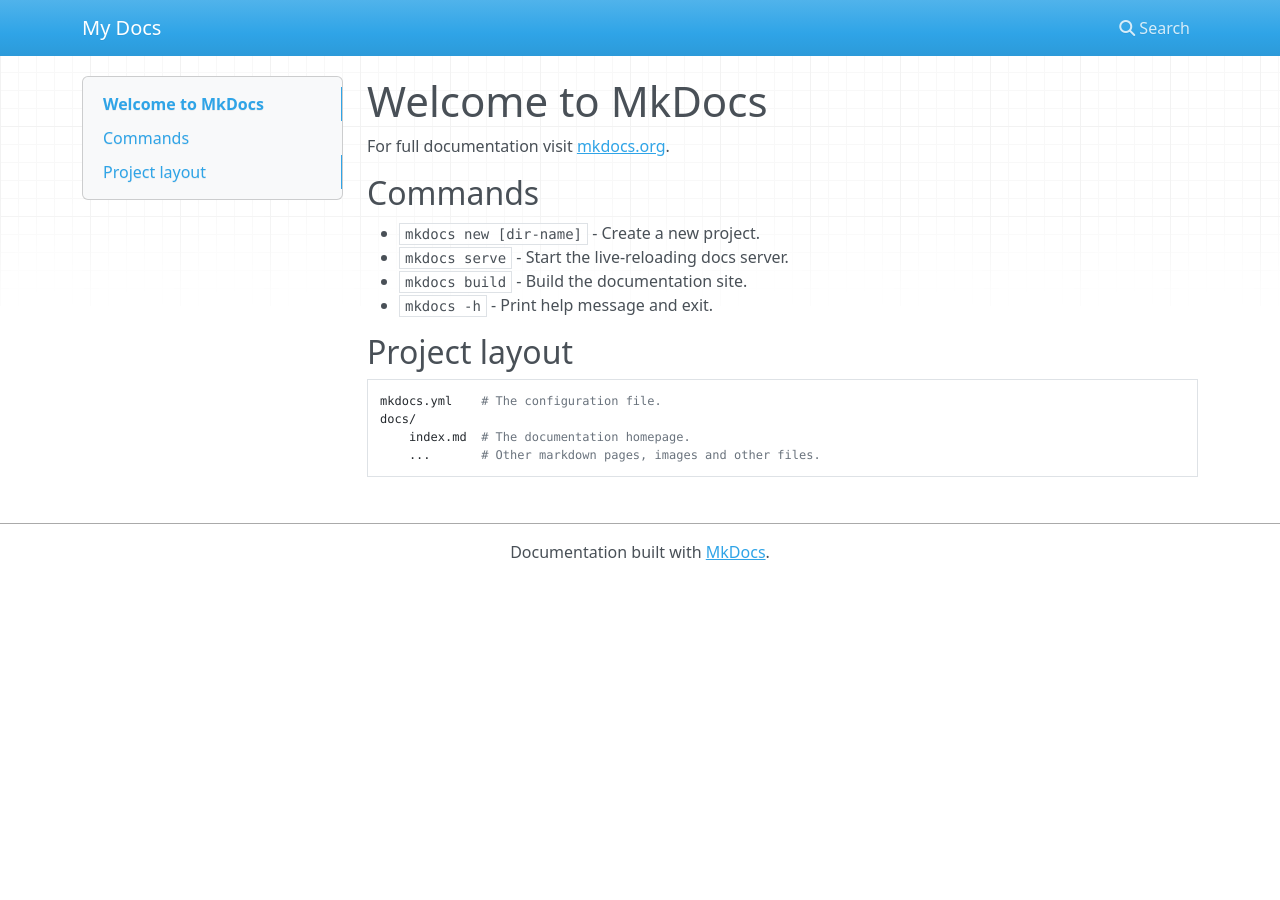
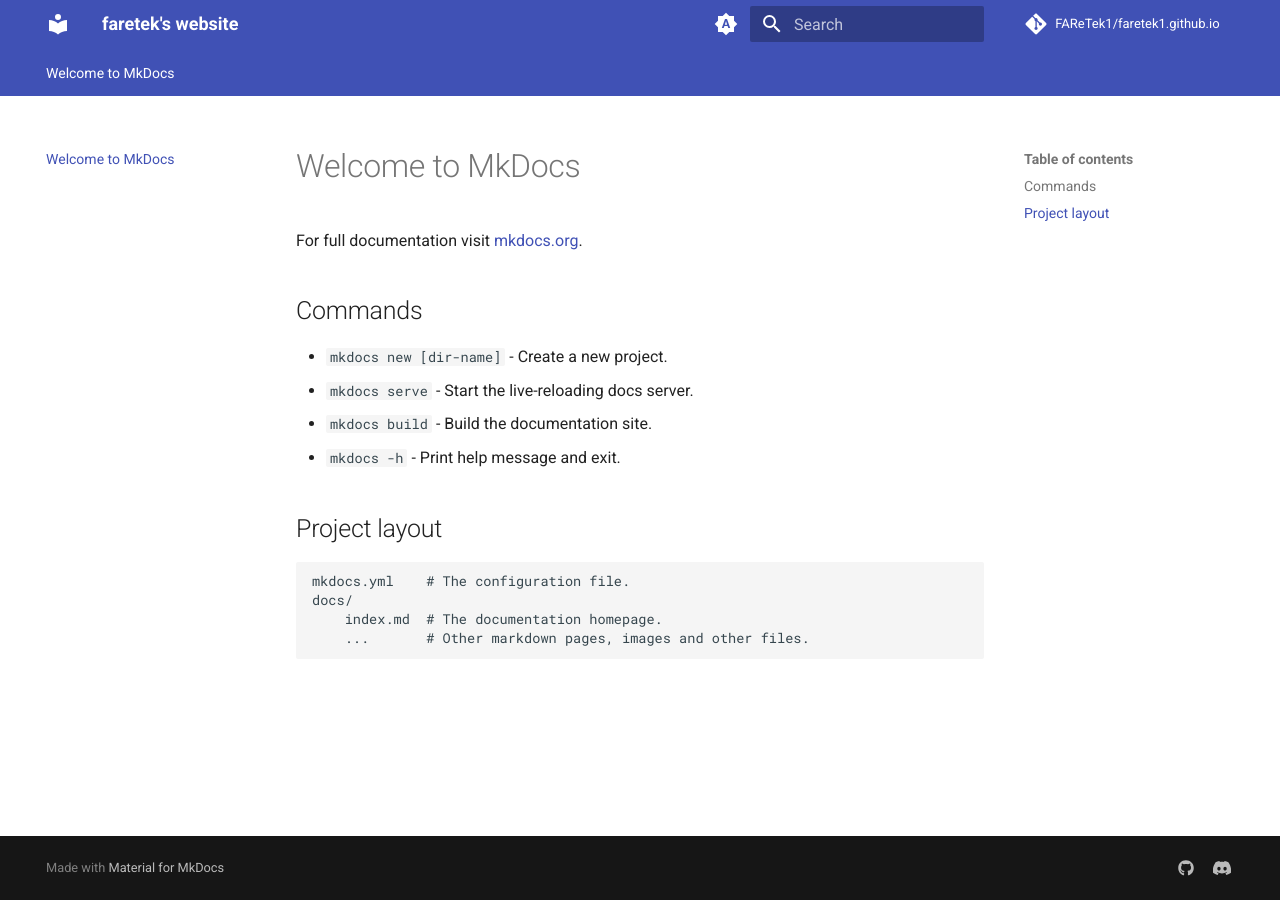
Before and after one commit to faretek1/faretek1.github.io, an MkDocs documentation site: the page built from docs/index.md, in a window 1280 px wide. Built offline with MkDocs 1.6.1 and Material for MkDocs 9.7.7, drawn with Linux system fonts in a browser that asks for light colours; nearby versions of some CDN libraries; comment, search, counter and statistics services are not loaded.

Commit message:
docs: copy mkdocs.yml from faretek api

```diff
--- a/mkdocs.yml
+++ b/mkdocs.yml
@@ -1 +1,93 @@
-site_name: My Docs
+# yaml-language-server: $schema=https://squidfunk.github.io/mkdocs-material/schema.json
+
+site_name: faretek's website
+site_url: https://faretek1.github.io/
+site_description: Static website
+
+repo_url: https://github.com/FAReTek1/faretek1.github.io
+repo_name: FAReTek1/faretek1.github.io
+
+theme:
+  name: material
+  palette:
+    # Palette toggle for automatic mode
+    - media: "(prefers-color-scheme)"
+      toggle:
+        icon: material/brightness-auto
+        name: Switch to light mode
+
+    # Palette toggle for light mode
+    - media: "(prefers-color-scheme: light)"
+      scheme: default
+      toggle:
+        icon: material/brightness-7
+        name: Switch to dark mode
+
+    # Palette toggle for dark mode
+    - media: "(prefers-color-scheme: dark)"
+      scheme: slate
+      toggle:
+        icon: material/brightness-4
+        name: Switch to system preference
+
+
+  features:
+    - navigation.instant
+    - navigation.instant.prefetch
+    - navigation.instant.progress
+    - navigation.instant.preview
+    - navigation.tracking
+    - navigation.tabs
+    - content.tabs.link
+    - content.tooltips
+
+
+plugins:
+  - social
+  - search
+  - glightbox
+
+markdown_extensions:
+  - admonition
+  - pymdownx.details
+  - pymdownx.superfences:
+      custom_fences:
+        - name: mermaid
+          class: mermaid
+          format: !!python/name:pymdownx.superfences.fence_code_format
+  - attr_list
+  - md_in_html
+  - pymdownx.superfences
+  - pymdownx.emoji:
+      emoji_index: !!python/name:material.extensions.emoji.twemoji
+      emoji_generator: !!python/name:material.extensions.emoji.to_svg
+
+  - pymdownx.highlight:
+      anchor_linenums: true
+      line_spans: __span
+      pygments_lang_class: true
+  - pymdownx.inlinehilite
+  - pymdownx.snippets
+  - pymdownx.superfences
+  - pymdownx.tabbed:
+      alternate_style: true
+  - tables
+  - footnotes
+  - pymdownx.critic
+  - pymdownx.caret
+  - pymdownx.keys
+  - pymdownx.mark
+  - pymdownx.tilde
+  - attr_list
+  - pymdownx.blocks.caption
+  - def_list
+  - pymdownx.tasklist:
+      custom_checkbox: true
+
+extra:
+  social:
+    # Took this from the goboscript mkdocs yml file
+    - icon: fontawesome/brands/github
+      link: https://github.com/FAReTek1/
+    - icon: fontawesome/brands/discord
+      link: https://discord.gg/XGKV8X9hfh
```
Also changed, not shown: 1 other file.
